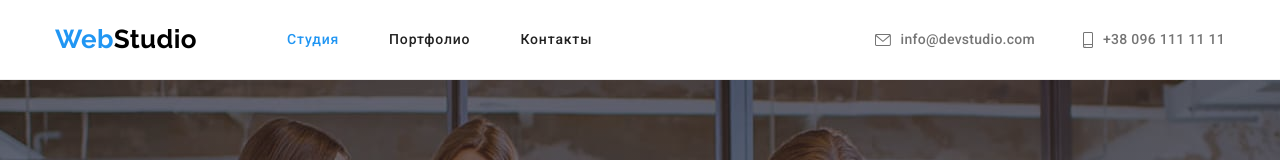
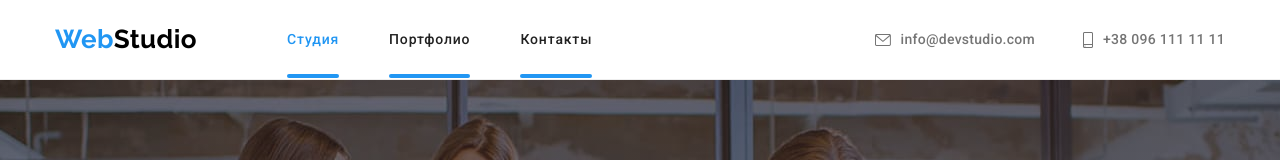
Before and after one commit to IrynaKniazieva/goit-markup-hw-05, a plain HTML site: page index.html in a window 1280 px wide. Shown: the top 160 px of the page. Drawn offline with nearby package versions, Linux system fonts and the light colour scheme.

Commit message:
добавление линии в шапке

```diff
--- a/css/styles.css
+++ b/css/styles.css
@@ -93,12 +93,15 @@ img {
 }
 
 .navigation-list .item {
+    position: relative;
     margin-right: 50px;
 }
 
 .navigation-list .item:last-child {
     margin-right: 0;
 }
+
+
 
 .navigation-list .link {
     display: block;
@@ -158,6 +161,18 @@ img {
 .navigation-list .link:hover,
 .navigation-list .link:focus {
     color: var(--accent-color);
+}
+
+.navigation-list .link::after {
+    position: absolute;
+    bottom: 0;
+    right: 0;
+    content: "";
+    display: block;
+    width: 100%;
+    height: 4px;
+    border-radius: 2px;
+    background-color: var(--accent-color);
 }
 
 /* main */
```
Also changed, not shown: index.html (+6 -3 lines).
